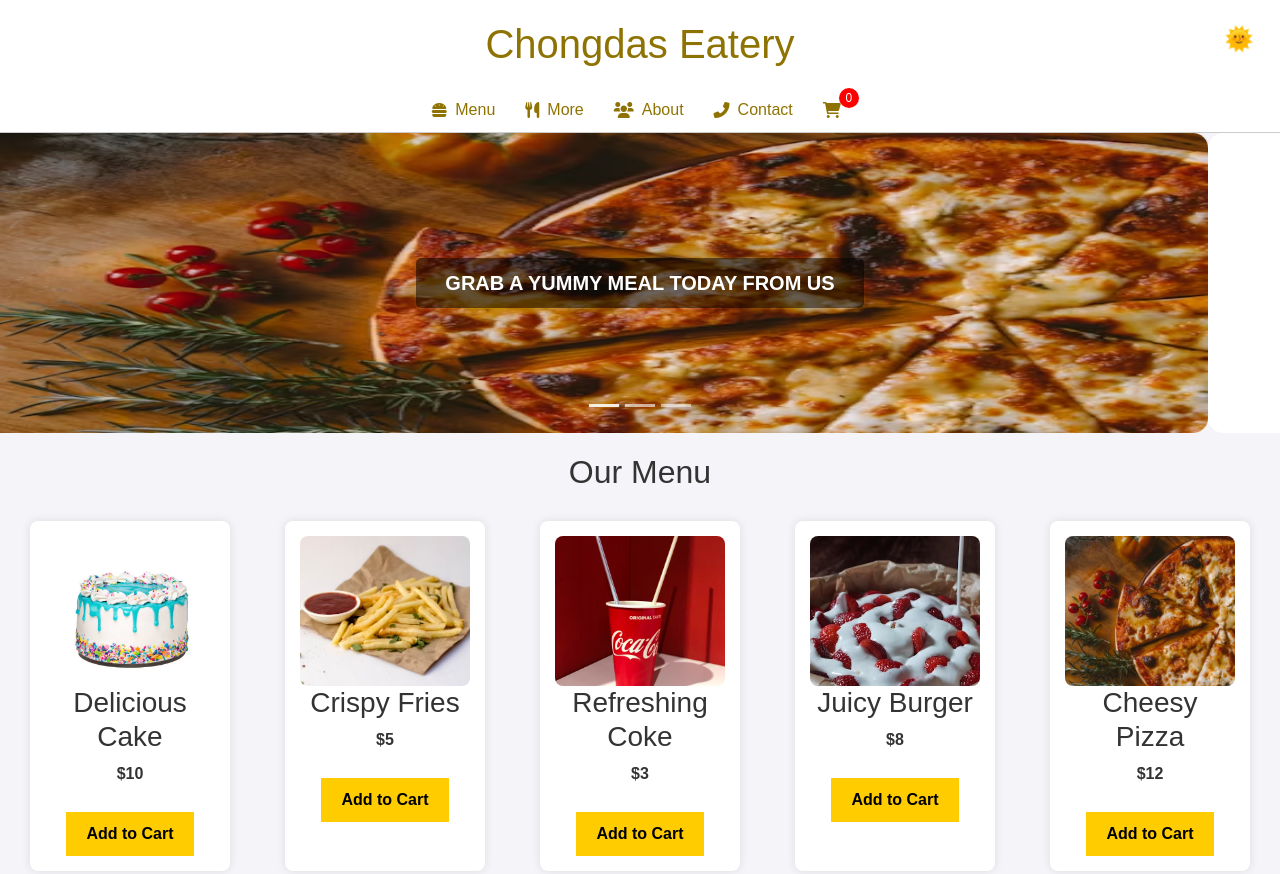
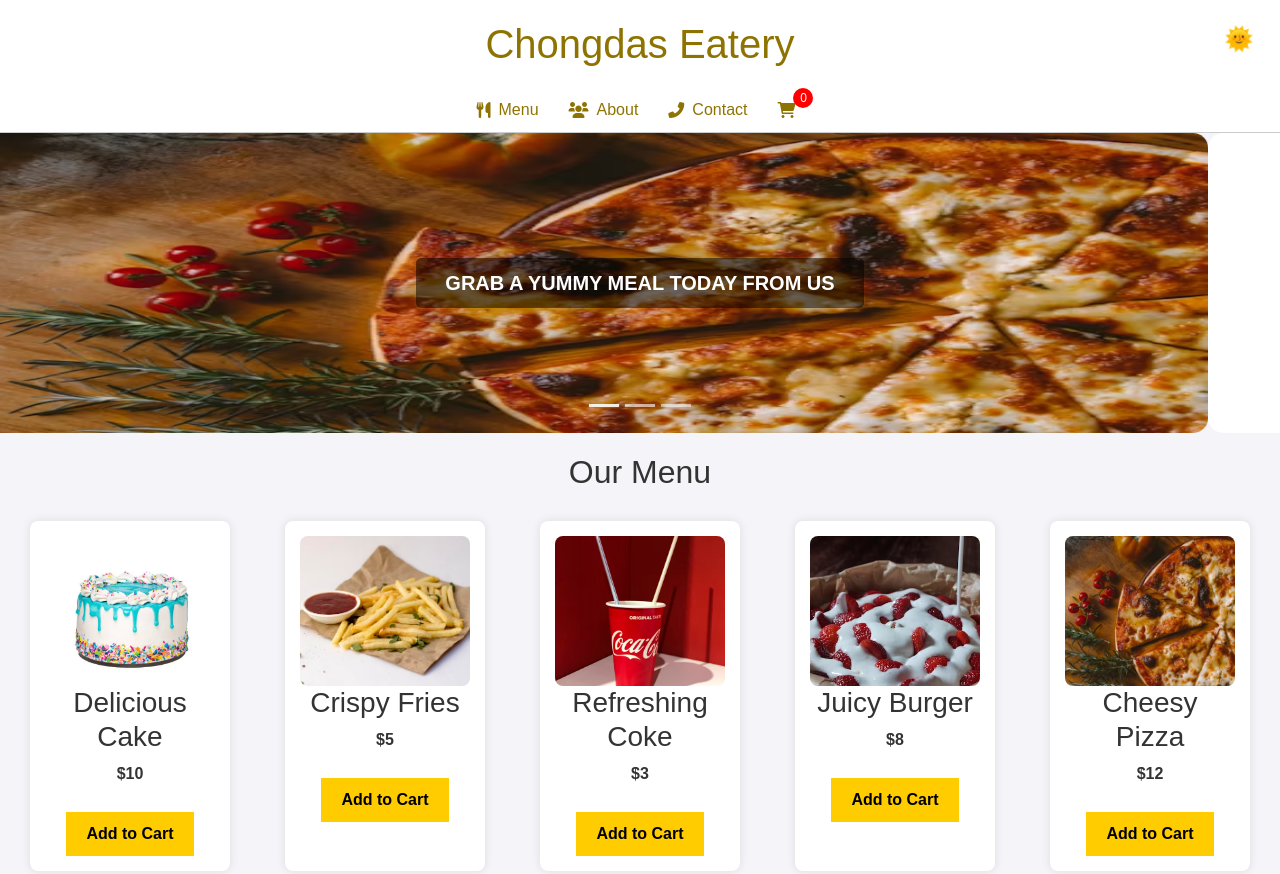
Before and after one commit to networkninja9/chongs, a plain HTML site: page index.html in a window 1280 px wide. Shown: the top 874 px of the page. Drawn offline with nearby package versions, Linux system fonts and the light colour scheme.

Commit message:
Update index.html

```diff
--- a/index.html
+++ b/index.html
@@ -498,9 +498,8 @@ body.dark-mode .socials a:hover {
 
         <!-- Navigation Links -->
         <ul class="menu-bar" id="menu-bar">
-            <li><a href="#menu" aria-label="Menu"><i class="fas fa-hamburger"></i> Menu</a></li>
             <li class="dropdown">
-                <a href="#" aria-label="More"><i class="fas fa-utensils"></i> More</a>
+                <a href="#" aria-label="More"><i class="fas fa-utensils"></i> Menu</a>
                 <div class="dropdown-content">
                     <a href="#delivery"><i class="fas fa-truck"></i> Delivery</a>
                     <a href="#catering"><i class="fas fa-concierge-bell"></i> Catering</a>
```
